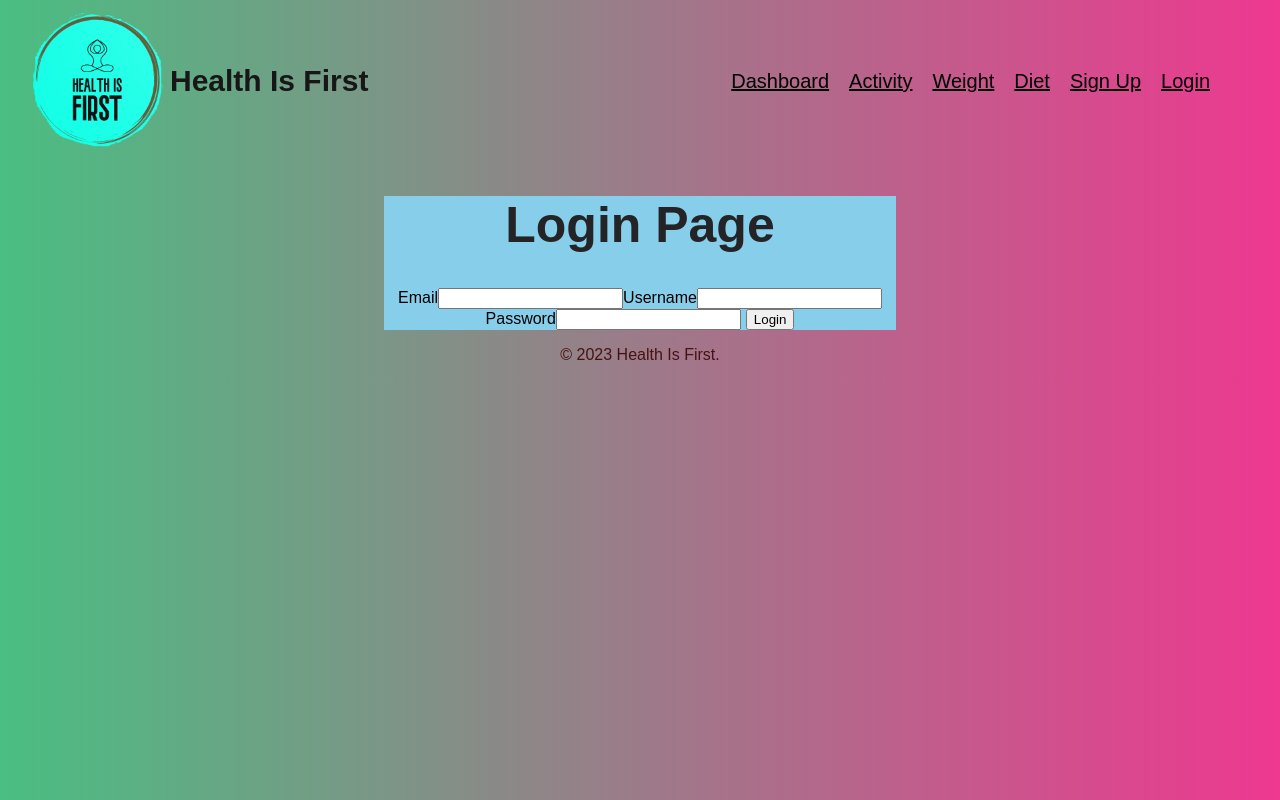
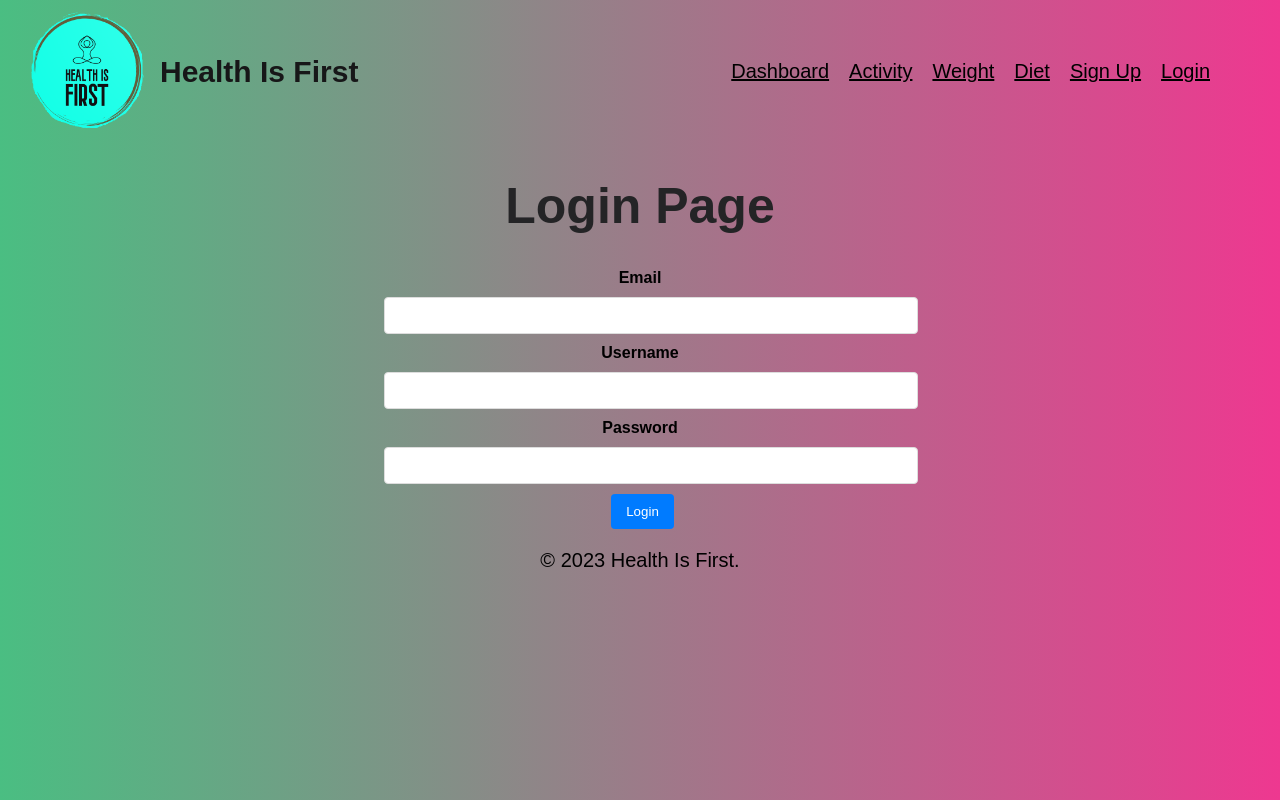
Before and after one commit to SaraArzideh/Health_Is_First, a React (Create React App) app in the folder frontend/: page /login in a window 1280 px wide. Built offline with nearby package versions, Linux system fonts and the light colour scheme.

Commit message:
styles updated

```diff
--- a/frontend/src/App.css
+++ b/frontend/src/App.css
@@ -1,5 +1,5 @@
 .App {
-  font-family: Arial, sans-serif;
+  font-family: sans-serif;
   text-decoration-color: #f4f4f4;
   text-align: center;
   margin: 0;
@@ -8,29 +8,91 @@
   height: 100%;
 }
 
-/*
-@font-face {
-  font-family: 'Snap ITC';
-  src: url('path_to_your_font/SnapITC.woff2') format('woff2'),
-       url('path_to_your_font/SnapITC.woff') format('woff');
+.App-header {
+  background-color: #282c34;
+  min-height: 100vh;
+  display: flex;
+  flex-direction: column;
+  align-items: center;
+  justify-content: center;
+  font-size: calc(10px + 2vmin);
+  color: white;
+}
+
+h1 {
+  font-family: /*'Snap ITC',*/ sans-serif;
+  font-size: 50px;
+  color: rgb(36, 36, 38);
+  font-weight: bold;
+  font-style: normal;
+}
+
+h2 {
+  font-family: sans-serif;
+  font-size: 30px;
+  color: rgb(23, 23, 24);
+  font-weight: bold;
+  font-style: normal;
+}
+
+
+.footer {
+  margin-top: auto;
+  color: rgb(0, 0, 0);
+  font-family: sans-serif;
+  font-size: 20px;
   font-weight: normal;
   font-style: normal;
 }
 
-h1, h2, h3, h4, h5, h6 {
-  font-family: 'Snap ITC', sans-serif;
-}
-*/
-
-h1 {
-  font-size: 50px;
-  color: rgb(36, 36, 38);
-
+/* Container */
+.form-container {
+  width: 300px;
+  margin: auto;
+  padding: 20px;
+  box-shadow: 0px 0px 10px rgba(0, 0, 0, 0.1);
+  border-radius: 5px;
 }
 
-h2 {
-  font-size: 30px;
-  color: rgb(23, 23, 24);
+/* Form Fields */
+.form-control {
+  width: 100%;
+  padding: 10px;
+  margin: 10px 0;
+  border: 1px solid #ddd;
+  border-radius: 4px;
+  transition: border-color 0.3s;
+}
+
+.form-control:focus {
+  border-color: #007bff;
+  outline: none;
+}
+
+/* Buttons */
+.btn {
+  padding: 10px 15px;
+  border: none;
+  border-radius: 4px;
+  background-color: #007bff;
+  color: #fff;
+  cursor: pointer;
+  transition: background-color 0.3s;
+}
+
+.btn:hover {
+  background-color: #0056b3;
+}
+
+/* Labels */
+.form-label {
+  font-weight: bold;
+}
+
+/* Feedback/Error Messages */
+.error-message {
+  color: rgb(69, 24, 24);
+  margin-top: 5px;
 }
 
 
@@ -122,28 +184,18 @@ body {
   display:flex;
   gap: 10px;
 }
-.App-header {
-  background-color: #282c34;
-  min-height: 100vh;
-  display: flex;
-  flex-direction: column;
-  align-items: center;
-  justify-content: center;
-  font-size: calc(10px + 2vmin);
-  color: white;
-}
 
 .App-link {
-  color: #61dafb;
+  color: #317a8e;
 }
 
 .logo {
-  width: 150px;
+  width: 130px;
   height: auto;
 }
 
 input::placeholder {
-  color: #0b0b0b;
+  color: #000000;
   font-size: 15px;
 }
 
@@ -154,10 +206,6 @@ input::placeholder {
   min-height: 100vh;
 }
 
-.footer {
-  margin-top: auto;
-  color: rgb(70, 19, 19)
-}
 .dashboard-page .progress-sections {
   display: flex;
   justify-content: space-between;
--- a/frontend/src/components/LoginPage.js
+++ b/frontend/src/components/LoginPage.js
@@ -41,7 +41,7 @@ const LoginPage = (props) => {
 
 	return(
 		<div style={{
-			"backgroundColor":"skyblue",
+
 			"width":"40%",
 			"margin":"auto"
 		}}>
--- a/frontend/src/components/shared/Navbar.js
+++ b/frontend/src/components/shared/Navbar.js
@@ -9,7 +9,7 @@ function Navbar() {
     <nav className="navbar navbar-expand-lg navbar-light bg-light">
         <div className="logo-container">
             <img src={logo} alt="HealthIsFirst" className="logo" />
-            <h2>Health Is First</h2>
+            <h2 className="navbar-brand" style={{marginLeft:10}}>Health Is First</h2>
         </div>
         <div className="navbar-links">
             <a href="/dashboard">Dashboard</a>
```
